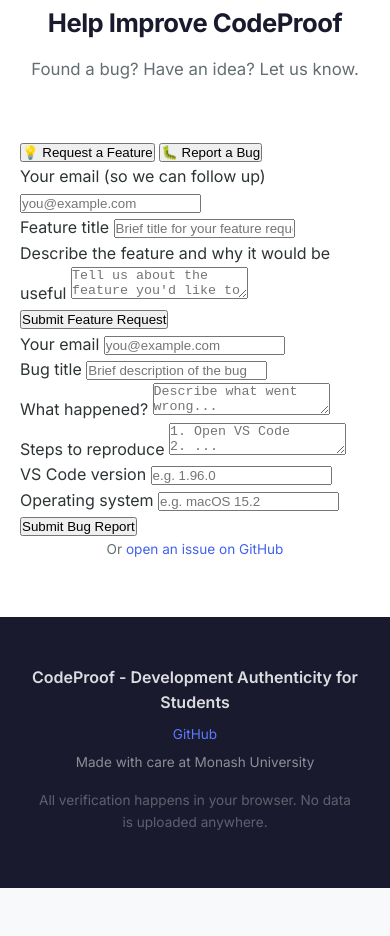
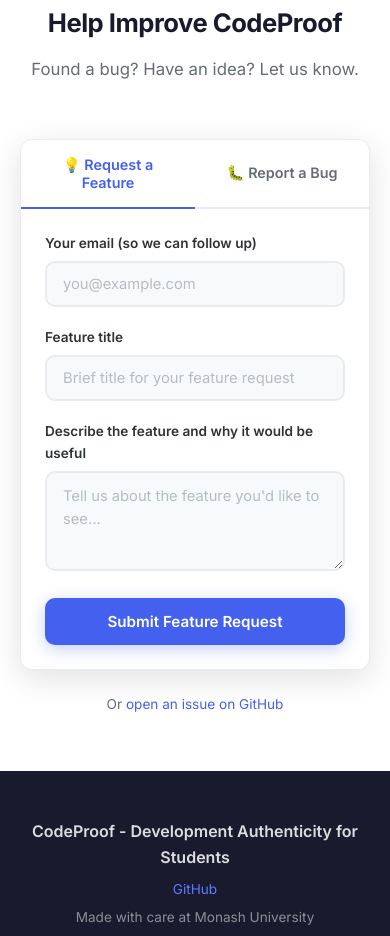
Before and after one commit to isashahid10/codeproof, a website: page website/index.html in a window 390 px wide. Shown: the part 5133-6069 px from the top of the page. Before the commit the page ends 6021 px from the top, so only its background shows below. Drawn offline with Linux system fonts and the light colour scheme.

Commit message:
Add styling for feedback forms to match site design
Add CSS for feedback box, tabs, form inputs, textareas, and submit
buttons using existing design tokens. Add feedback tab switching JS
and responsive breakpoints for mobile.

```diff
--- a/website/index.html
+++ b/website/index.html
@@ -172,60 +172,146 @@ body {
   border-top: 1px solid var(--border);
 }
 
-.feedback-buttons {
+.feedback-box {
+  max-width: 700px;
+  margin: 0 auto;
+  background: var(--bg-card);
+  border-radius: var(--radius);
+  box-shadow: var(--shadow-lg);
+  border: 1px solid var(--border);
+  overflow: hidden;
+}
+
+.feedback-tabs {
   display: flex;
-  gap: 1.25rem;
-  justify-content: center;
-  flex-wrap: wrap;
+  border-bottom: 2px solid var(--border);
+}
+
+.feedback-tab {
+  flex: 1;
+  padding: 1rem;
+  text-align: center;
+  font-size: 0.9rem;
+  font-weight: 600;
+  color: var(--text-secondary);
+  cursor: pointer;
+  background: none;
+  border: none;
+  font-family: var(--font);
+  border-bottom: 2px solid transparent;
+  margin-bottom: -2px;
+  transition: all 0.2s ease;
+}
+
+.feedback-tab:hover {
+  color: var(--accent);
+  background: rgba(67, 97, 238, 0.03);
+}
+
+.feedback-tab.active {
+  color: var(--accent);
+  border-bottom-color: var(--accent);
+}
+
+.feedback-tab-content {
+  display: none;
+  padding: 2rem;
+}
+
+.feedback-tab-content.active {
+  display: block;
+}
+
+.form-group {
   margin-bottom: 1.25rem;
 }
 
-.btn-feedback {
-  display: inline-flex;
-  align-items: center;
-  gap: 0.5rem;
-  padding: 0.85rem 2rem;
+.form-group label {
+  display: block;
+  font-size: 0.85rem;
+  font-weight: 600;
+  color: var(--text);
+  margin-bottom: 0.4rem;
+}
+
+.form-group input[type="text"],
+.form-group input[type="email"],
+.form-group textarea {
+  width: 100%;
+  padding: 0.75rem 1rem;
+  border: 2px solid var(--border);
+  border-radius: 10px;
+  font-family: var(--font);
+  font-size: 0.92rem;
+  color: var(--text);
+  background: var(--bg);
+  outline: none;
+  transition: border-color 0.2s;
+}
+
+.form-group input[type="text"]:focus,
+.form-group input[type="email"]:focus,
+.form-group textarea:focus {
+  border-color: var(--accent);
+}
+
+.form-group textarea {
+  min-height: 100px;
+  resize: vertical;
+  line-height: 1.6;
+}
+
+.form-group input::placeholder,
+.form-group textarea::placeholder {
+  color: #b2bec3;
+}
+
+.form-row {
+  display: grid;
+  grid-template-columns: 1fr 1fr;
+  gap: 1rem;
+}
+
+.btn-submit {
+  width: 100%;
+  padding: 0.85rem;
+  border: none;
   border-radius: 10px;
   font-family: var(--font);
   font-size: 0.95rem;
   font-weight: 600;
-  text-decoration: none;
+  color: #fff;
   cursor: pointer;
-  border: none;
-  color: #fff;
   transition: all 0.2s ease;
 }
 
-.btn-feedback:hover {
+.btn-submit:hover {
   transform: translateY(-2px);
 }
 
-.btn-feature {
+.btn-submit-feature {
   background: var(--accent);
   box-shadow: 0 4px 16px rgba(67, 97, 238, 0.3);
 }
 
-.btn-feature:hover {
+.btn-submit-feature:hover {
   background: var(--accent-light);
   box-shadow: 0 6px 24px rgba(67, 97, 238, 0.4);
 }
 
-.btn-bug {
+.btn-submit-bug {
   background: var(--danger);
   box-shadow: 0 4px 16px rgba(231, 29, 54, 0.3);
 }
 
-.btn-bug:hover {
+.btn-submit-bug:hover {
   background: #ff2e48;
   box-shadow: 0 6px 24px rgba(231, 29, 54, 0.4);
 }
 
-.btn-feedback-icon {
-  font-size: 1.1rem;
-}
-
 .feedback-github {
   text-align: center;
+  margin-top: 1.5rem;
   font-size: 0.85rem;
   color: var(--text-secondary);
 }
@@ -930,6 +1016,8 @@ section {
   section { padding: 3.5rem 1.25rem; }
   .features-grid { grid-template-columns: 1fr; }
   .verify-tab-content { padding: 1.5rem; }
+  .feedback-tab-content { padding: 1.5rem; }
+  .form-row { grid-template-columns: 1fr; }
   .upload-area { padding: 2rem 1.25rem; }
   .result-details { grid-template-columns: 1fr; }
   .section-header h2 { font-size: 1.6rem; }
@@ -1222,7 +1310,7 @@ section {
     observer.observe(el);
   });
 
-  /* ── Tab switching ─────────────────────────── */
+  /* ── Tab switching (verify) ────────────────── */
   var tabs = document.querySelectorAll('.verify-tab');
   tabs.forEach(function (tab) {
     tab.addEventListener('click', function () {
@@ -1230,6 +1318,17 @@ section {
       tab.classList.add('active');
       document.querySelectorAll('.verify-tab-content').forEach(function (c) { c.classList.remove('active'); });
       document.getElementById('tab-' + tab.dataset.tab).classList.add('active');
+    });
+  });
+
+  /* ── Tab switching (feedback) ────────────────── */
+  var feedbackTabs = document.querySelectorAll('.feedback-tab');
+  feedbackTabs.forEach(function (tab) {
+    tab.addEventListener('click', function () {
+      feedbackTabs.forEach(function (t) { t.classList.remove('active'); });
+      tab.classList.add('active');
+      document.querySelectorAll('.feedback-tab-content').forEach(function (c) { c.classList.remove('active'); });
+      document.getElementById('tab-' + tab.dataset.feedbackTab).classList.add('active');
     });
   });
 
```
